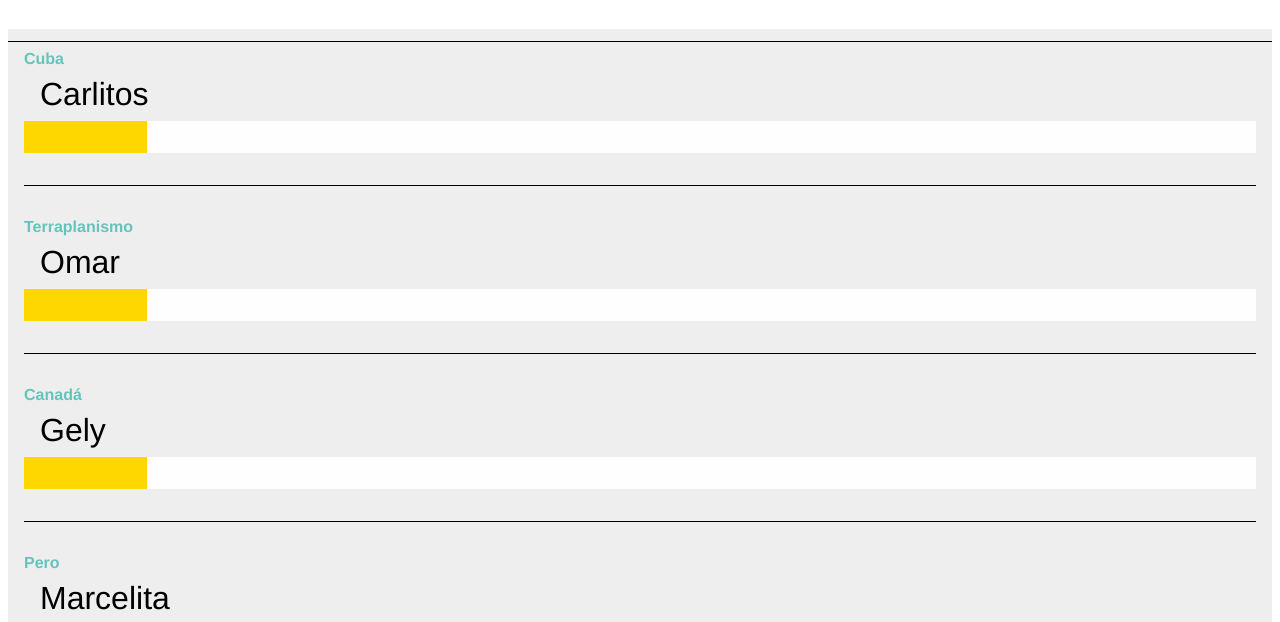
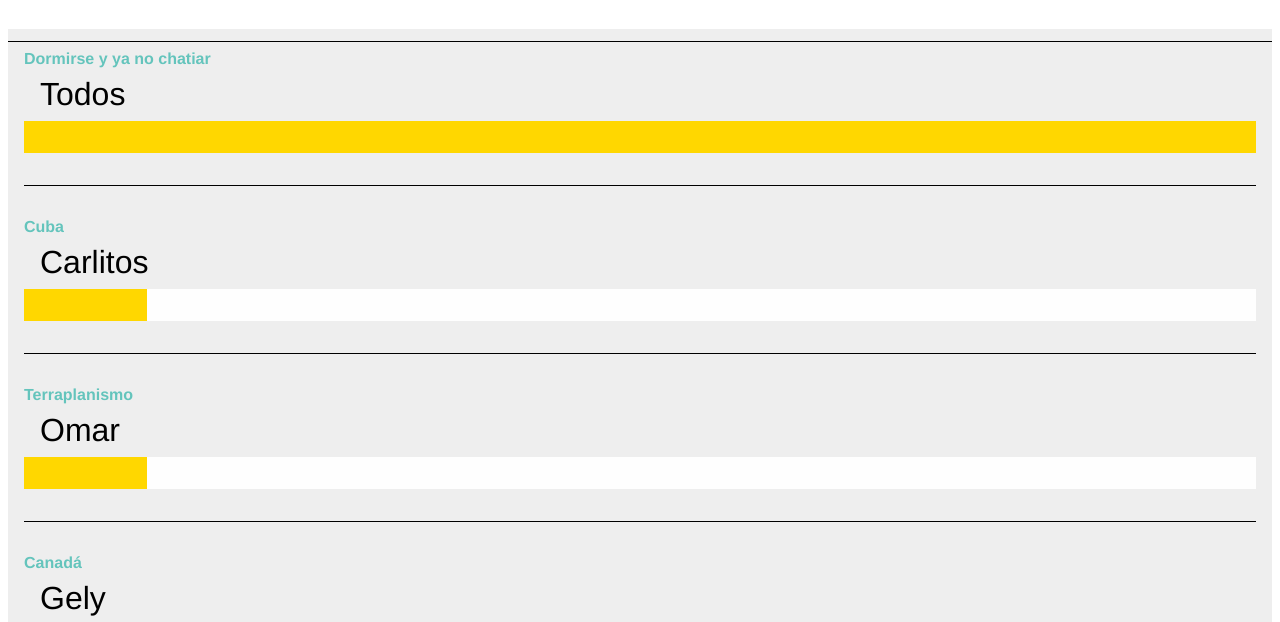
Before and after one commit to RamonTav/Encuesta, a plain HTML site: page index.html in a window 1280 px wide. Shown: the part 150-772 px from the top of the page. Drawn offline with Linux system fonts and the light colour scheme.

Commit message:
Update content

```diff
--- a/index.html
+++ b/index.html
@@ -17,6 +17,20 @@
  <div id="Encuesta">
    <h2 class="TopH2"></h2>
     <ul>
+
+     <article class="Candidato">
+        <li >
+         <span>Dormirse y ya no chatiar</span>
+          <ul class="Votantes">
+           <li>Todos</li>
+          </ul>
+        </li>
+        <li>
+         <div class="ProgressBar">
+           <div class="P100"></div>
+         </div>
+        </li>
+     </article>
 
      <article class="Candidato">
         <li >
```
